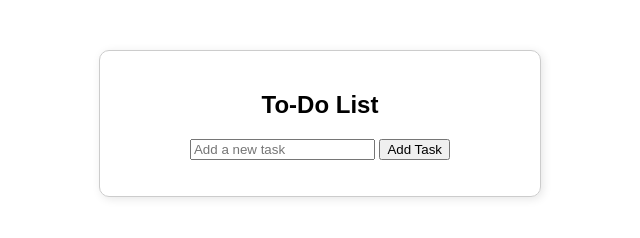
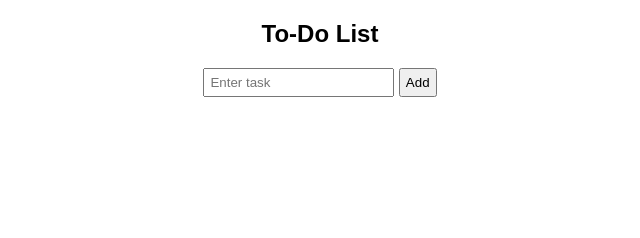
Before and after one commit to saipraveen18112004/MyGitProject, a plain HTML site: page ToDoApp/index.html in a window 1280 px wide. Shown: the whole page, without its empty margins (320-960 px from the left). Drawn offline with Linux system fonts and the light colour scheme.

Commit message:
index.html

```diff
--- a/ToDoApp/index.html
+++ b/ToDoApp/index.html
@@ -4,15 +4,27 @@
     <meta charset="UTF-8">
     <meta name="viewport" content="width=device-width, initial-scale=1.0">
     <title>To-Do List</title>
-    <link rel="stylesheet" href="style.css">
+    <style>
+        body { font-family: Arial, sans-serif; text-align: center; }
+        input, button { padding: 5px; }
+        li { list-style: none; cursor: pointer; }
+    </style>
 </head>
 <body>
-    <div class="container">
-        <h2>To-Do List</h2>
-        <input type="text" id="taskInput" placeholder="Add a new task">
-        <button onclick="addTask()">Add Task</button>
-        <ul id="taskList"></ul>
-    </div>
-    <script src="script.js"></script>
+    <h2>To-Do List</h2>
+    <input id="task" placeholder="Enter task">
+    <button onclick="add()">Add</button>
+    <ul id="list"></ul>
+    <script>
+        function add() {
+            let task = document.getElementById("task").value;
+            if (!task.trim()) return;
+            let li = document.createElement("li");
+            li.textContent = task;
+            li.onclick = () => li.remove();
+            document.getElementById("list").appendChild(li);
+            document.getElementById("task").value = "";
+        }
+    </script>
 </body>
 </html>
```
